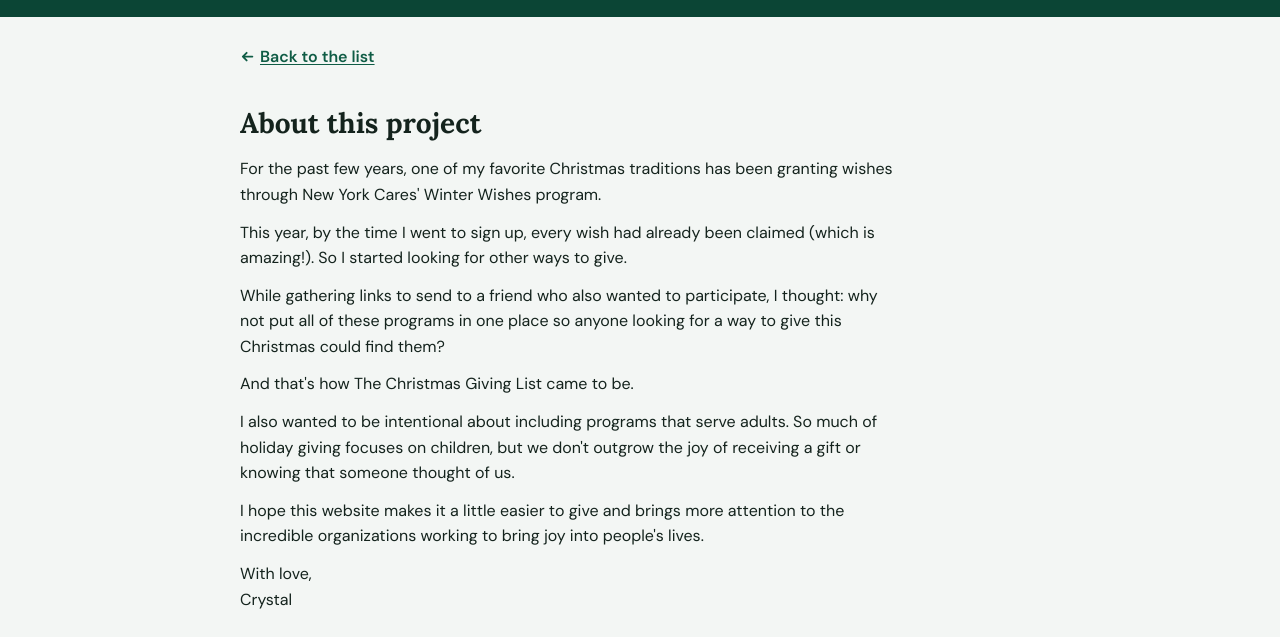
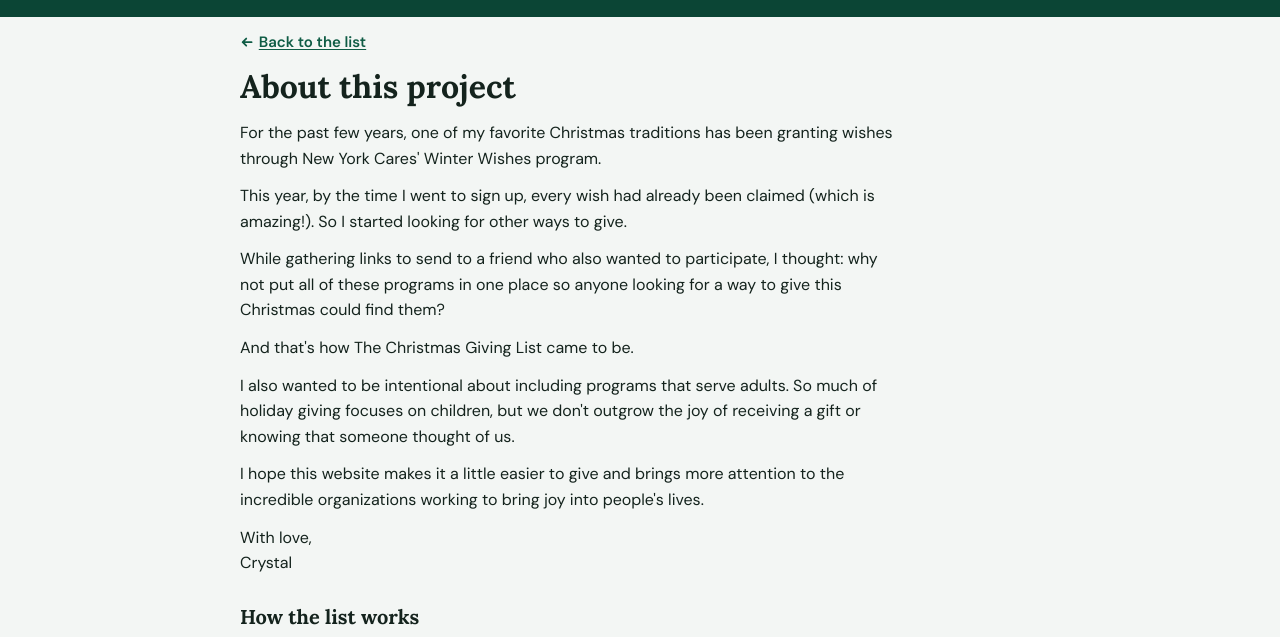
Before and after one commit to crystmas/christmas-giving-list, a plain HTML site: page about.html in a window 1280 px wide. Shown: the part 125-762 px from the top of the page. Drawn offline with Linux system fonts and the light colour scheme.

Commit message:
Line up the About page's link and heading with the list page
- about.html: "Back to the list" now sits in the same .topline row the
  list page uses, and the h1 uses the .intro-title class (still an h1).
- styles.css: remove the About page's top padding and its own h1 size
  and line-height. The page grid no longer puts a gap between the link
  row and the heading; the parts after the first section stay 28px
  apart. The 16px space between the heading and the story is kept.
- Change the styles.css v= value in both pages.

This only changes the look, so the "Updated" date stays the same.

Co-Authored-By: Claude Opus 5.5 <noreply@anthropic.com>
Claude-Session: https://claude.ai/code/session_01R2yiMpDAzaJMHyWFLZMk5x

```diff
--- a/about.html
+++ b/about.html
@@ -21,7 +21,7 @@
 <!-- The heading font and the main text font start loading right away -->
 <link rel="preload" href="fonts/lora-latin-700-normal.woff2" as="font" type="font/woff2" crossorigin>
 <link rel="preload" href="fonts/dm-sans-latin-400-normal.woff2" as="font" type="font/woff2" crossorigin>
-<link rel="stylesheet" href="styles.css?v=2026-11-27">
+<link rel="stylesheet" href="styles.css?v=2026-11-27-2">
 </head>
 <body>
 
@@ -57,10 +57,13 @@
 </header>
 
 <main class="wrap about-page">
-  <a class="page-link" href="index.html"><svg class="arrow arrow-before" aria-hidden="true" focusable="false" width="16" height="16" viewBox="0 0 16 16" fill="none" stroke="currentColor" stroke-width="2" stroke-linecap="round" stroke-linejoin="round"><path d="M13 8H3M7 4 3 8l4 4"/></svg>Back to the list</a>
+  <!-- The link row and the heading use the same classes as the list page, so both pages start at the same height -->
+  <div class="topline">
+    <a class="page-link" href="index.html"><svg class="arrow arrow-before" aria-hidden="true" focusable="false" width="16" height="16" viewBox="0 0 16 16" fill="none" stroke="currentColor" stroke-width="2" stroke-linecap="round" stroke-linejoin="round"><path d="M13 8H3M7 4 3 8l4 4"/></svg>Back to the list</a>
+  </div>
 
   <section>
-    <h1>About this project</h1>
+    <h1 class="intro-title">About this project</h1>
     <div class="about-story">
       <p>For the past few years, one of my favorite Christmas traditions has been granting wishes through New York Cares' Winter Wishes program.</p>
       <p>This year, by the time I went to sign up, every wish had already been claimed (which is amazing!). So I started looking for other ways to give.</p>
--- a/styles.css
+++ b/styles.css
@@ -161,12 +161,14 @@ a { color: var(--brand); text-underline-offset: 0.15em; }
 /* Just below the green band: a small row with the About link and the date the list last changed,
    then the page heading. Filters, Sort and the count follow right under the heading. */
 .intro { padding-bottom: 22px; }
-/* The link and the date sit side by side on the left. On a narrow phone the date can wrap under the link. */
+/* The small row just below the green band, on both pages. List page: the About link and the date, side by side
+   on the left (on a narrow phone the date can wrap under the link). About page: "Back to the list". */
 .topline { display: flex; flex-wrap: wrap; align-items: baseline; column-gap: 20px; padding-top: 4px; }
-/* The About link keeps its 44px tap height */
+/* The link keeps its 44px tap height */
 .topline .page-link { font-size: 0.9375rem; }
 /* The small gray text uses weight 500: at 400, DM Sans looks fainter than the old font at this size */
 .updated { font-size: 0.875rem; font-weight: 500; color: var(--ink-soft); }
+/* The page heading on both pages: "Find your way to give" and "About this project" */
 .intro-title { font-family: var(--font-display); font-weight: 700; font-size: 2rem; line-height: 1.1; color: var(--ink); margin: 4px 0 0; }
 @media (max-width: 699px) {
   .intro { padding-bottom: 12px; }
@@ -514,9 +516,12 @@ details.feedback > summary { cursor: pointer; font-weight: 600; color: var(--bra
   color: var(--brand); font-weight: 600;
 }
 
-/* About page: one column, no wider than 60 characters (41.04em) */
-.about-page { display: grid; grid-template-columns: minmax(0, 41.04em); gap: 28px; padding-top: 18px; padding-bottom: 48px; }
-.about-page h1 { font-family: var(--font-display); font-size: 1.75rem; line-height: 1.2; margin-bottom: 16px; }
+/* About page: one column, no wider than 60 characters (41.04em). The link row and the heading use .topline and
+   .intro-title, so they sit at the same height as on the list page. The parts after the first section are 28px apart. */
+.about-page { display: grid; grid-template-columns: minmax(0, 41.04em); padding-bottom: 48px; }
+.about-page > section ~ * { margin-top: 28px; }
+/* Space between the heading and the story */
+.about-page h1 { margin-bottom: 16px; }
 .about-page h2 { font-family: var(--font-display); font-size: 1.25rem; line-height: 1.3; margin-bottom: 16px; }
 .about-page p, .about-page li { line-height: 1.6; }
 .about-story { display: grid; gap: 12px; }
```
Also changed, not shown: index.html (+1 -1 lines).
